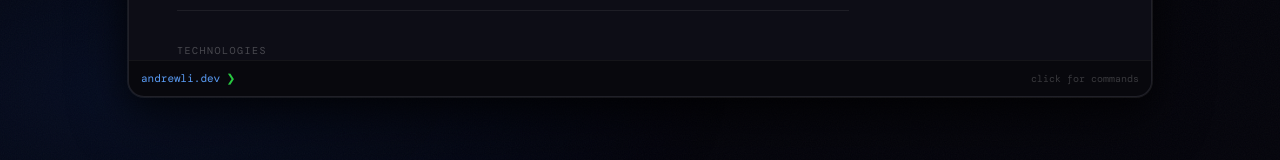
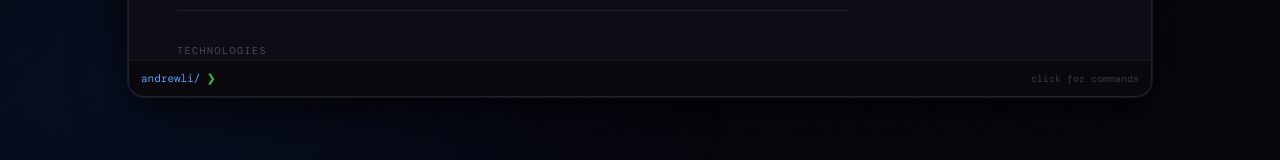
Before and after one commit to AndrewL05/andrew-li, a React (Vite) app: page / in a window 1280 px wide. Shown: the part 549-709 px from the top of the page. Built offline with nearby package versions, Linux system fonts and the light colour scheme.

Commit message:
change taburl

```diff
--- a/src/components/Terminal.tsx
+++ b/src/components/Terminal.tsx
@@ -10,10 +10,10 @@ interface TerminalProps {
 }
 
 const tabUrls: Record<Tab, string> = {
-  home: "andrewli.dev",
-  experience: "andrewli.dev/experience",
-  projects: "andrewli.dev/projects",
-  contact: "andrewli.dev/contact",
+  home: "andrewli/",
+  experience: "andrewli/experience",
+  projects: "andrewli/projects",
+  contact: "andrewli/contact",
 };
 
 const COMMANDS = [
@@ -81,7 +81,7 @@ const Terminal = ({ activeTab, onNavigate, onOpenSearch, onToggleTheme, light }:
       if (!open) return;
       const tabMap: Record<string, Tab> = { "1": "home", "2": "experience", "3": "projects", "4": "contact" };
       if (tabMap[e.key]) {
-        runCommand(`cd ${Object.keys(tabMap).map((k, i) => ["home","experience","projects","contact"][i]).find((_, i) => String(i+1) === e.key)!}`);
+        runCommand(`cd ${Object.keys(tabMap).map((k, i) => ["home", "experience", "projects", "contact"][i]).find((_, i) => String(i + 1) === e.key)!}`);
       }
     };
     document.addEventListener("keydown", handler);
@@ -115,8 +115,8 @@ const Terminal = ({ activeTab, onNavigate, onOpenSearch, onToggleTheme, light }:
 
   const feedbackColor =
     feedback?.type === "nav" ? (light ? "text-[#2266cc]" : "text-[#5a9cf5]") :
-    feedback?.type === "success" ? arrowColor :
-    "text-red-400";
+      feedback?.type === "success" ? arrowColor :
+        "text-red-400";
 
   return (
     <div className="relative shrink-0">
@@ -172,7 +172,7 @@ const Terminal = ({ activeTab, onNavigate, onOpenSearch, onToggleTheme, light }:
             <button onClick={() => { onOpenSearch(); setOpen(false); }} className={`w-full flex items-center gap-2 px-3 py-1.5 text-left transition-colors ${cmdHover}`}>
               <span className={`text-[11px] font-mono w-28 shrink-0 ${cmdCode}`}>search</span>
               <span className={`text-[11px] flex-1 ${cmdDesc}`}>Open search</span>
-              <span className={`text-[9px] font-mono border rounded px-1 ml-auto ${keyBadge}`}>⌘K</span>
+              <span className={`text-[9px] font-mono border rounded px-1 ml-auto ${keyBadge}`}>CTRL/⌘K</span>
             </button>
           </div>
         </div>
```
